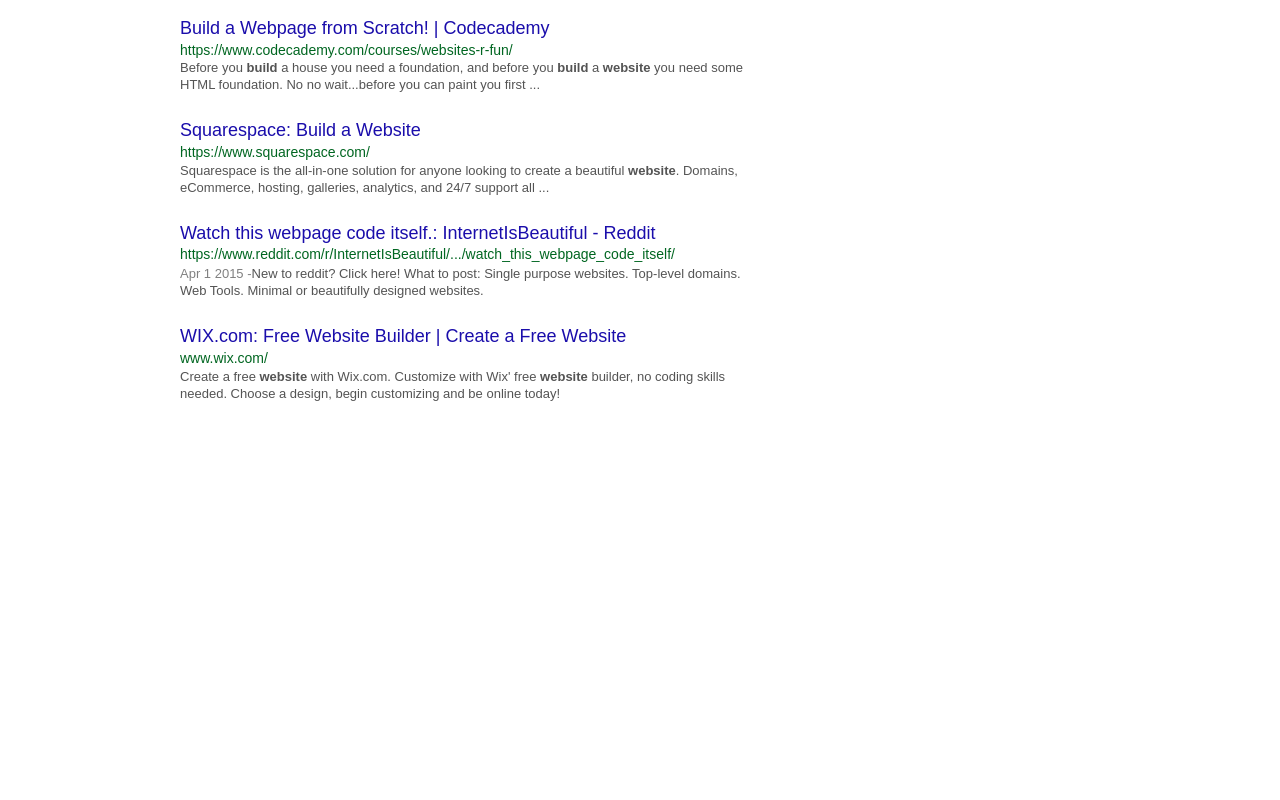
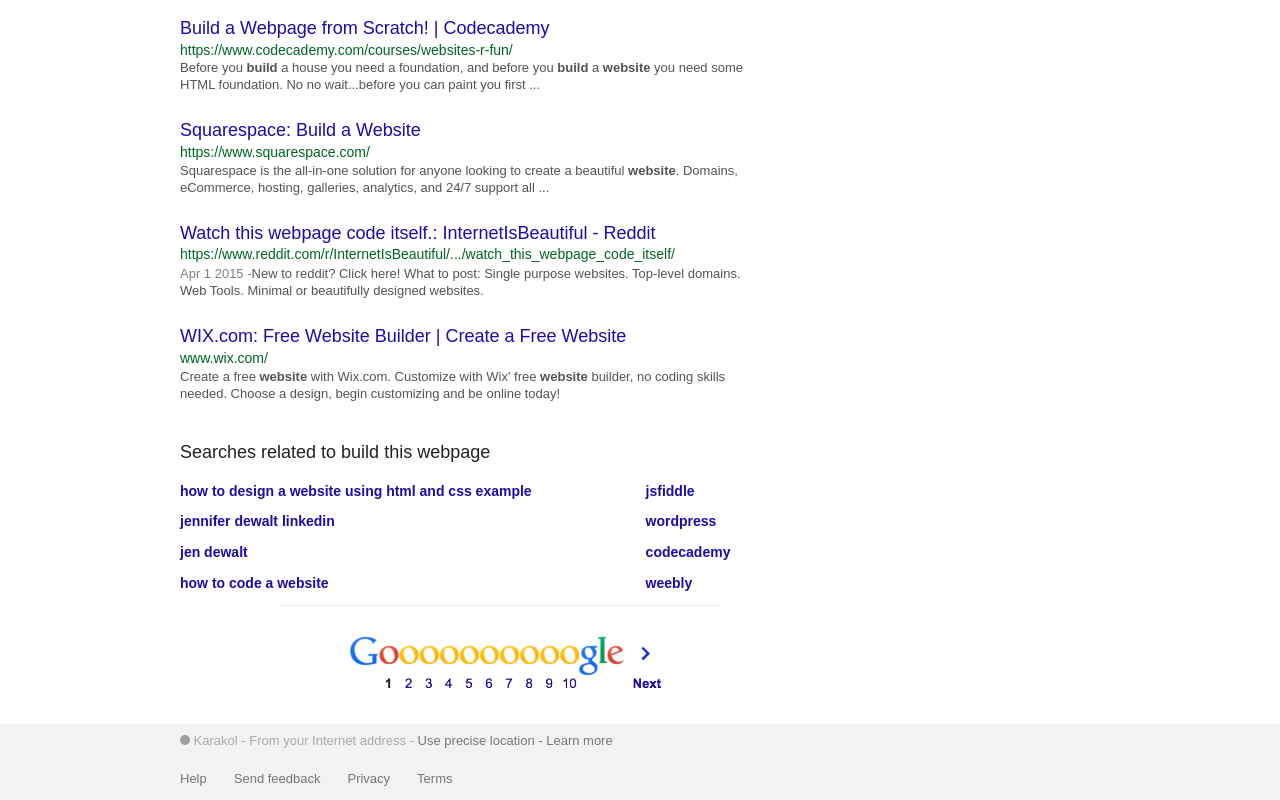
Before and after one commit to JayKamana/google-homepage, a plain HTML site: page index.html in a window 1280 px wide. Shown: the part 758-1558 px from the top of the page. Before the commit the page ends 1187 px from the top, so only its background shows below. Drawn offline with Linux system fonts and the light colour scheme.

Commit message:
finsh main section

```diff
--- a/index.html
+++ b/index.html
@@ -89,10 +89,47 @@
 				<p>Create a free <em>website</em> with Wix.com. Customize with Wix' free <em>website</em> builder, no coding skills needed. Choose a design, begin customizing and be online today!
 				</p>
 			</div>
+			<div class="extra">
+				<h3>Searches related to build this webpage</h3>
+				<div class="related">
+					<div class="related-1">
+					<ul>
+						<li><a href="https://www.google.com/search?safe=off&q=how+to+design+a+website+using+html+and+css+with+example&sa=X&ved=0ahUKEwi4yMHkze_TAhWlNpoKHcieBDwQ1QIIbCgA">how to design a website using html and css example</a></li>
+						<li><a href="https://www.google.com/search?safe=off&q=jennifer+dewalt+linkedin&sa=X&ved=0ahUKEwi4yMHkze_TAhWlNpoKHcieBDwQ1QIIbSgB">jennifer dewalt linkedin</a></li>
+						<li><a href="https://www.google.com/search?safe=off&q=jen+dewalt&sa=X&ved=0ahUKEwi4yMHkze_TAhWlNpoKHcieBDwQ1QIIbigC">jen dewalt</a></li>
+						<li><a href="https://www.google.com/search?safe=off&q=how+to+code+a+website&sa=X&ved=0ahUKEwi4yMHkze_TAhWlNpoKHcieBDwQ1QIIbygD">how to code a website</a></li>
+					</ul>
+
+					</div>
+					<div class="related-2">
+						<ul>
+							<li><a href="https://www.google.com/search?safe=off&q=jsfiddle&sa=X&ved=0ahUKEwi4yMHkze_TAhWlNpoKHcieBDwQ1QIIcCgE">jsfiddle</a></li>
+							<li><a href="https://www.google.com/search?safe=off&q=wordpress&sa=X&ved=0ahUKEwi4yMHkze_TAhWlNpoKHcieBDwQ1QIIcSgF">wordpress</a></li>
+							<li><a href="https://www.google.com/search?safe=off&q=codecademy&sa=X&ved=0ahUKEwi4yMHkze_TAhWlNpoKHcieBDwQ1QIIcigG">codecademy</a></li>
+							<li><a href="https://www.google.com/search?safe=off&q=weebly&sa=X&ved=0ahUKEwi4yMHkze_TAhWlNpoKHcieBDwQ1QIIcygH">weebly</a></li>
+						</ul>
+					</div>
+				</div>
+				<div class="navcnt">
+					<img src="images/next.png">
+				</div>
+			</div>
 		</div>
 
 	</div>
 
+	<footer class="row">
+	<div class="foot-wrapper"><p><span></span><span> Karakol - From your Internet address - </span>Use precise location - Learn more</p>
+
+			<ul>
+				<li>Help</li>
+				<li>Send feedback</li>
+				<li>Privacy</li>
+				<li>Terms</li>
+			</ul>
+	</div>
+
+	</footer>
 
 </body>
 </html>
--- a/styles/styles.css
+++ b/styles/styles.css
@@ -37,7 +37,7 @@ body {
 }
 
 .row {
-	background: #FAFAFA;
+	background: #F2F2F2;
 }
 
 
@@ -71,28 +71,28 @@ input[type="search"] {
 	flex: 1;
 }
 
-ul {
+header ul {
 	display: flex;
 	padding-left: 16px;
 }
 
-ul a {
+header ul a {
 	text-decoration: none;
 	color: #777
 }
 
-ul li {
+header ul li {
 	list-style-type: none;
 	padding: 10px 16px 12px;
 	font-size: 13px;
 	font-family: arial,sans-serif;
 }
 
-ul li:hover {
+header ul li:hover {
 	color: #222;
 }
 
-li:nth-child(5) {
+header li:nth-child(5) {
 	margin-right: auto;
 }
 
@@ -154,3 +154,94 @@ cite {
 	font-weight: bold;
 	font-style: normal;
 }
+
+.extra {
+	padding-left: 18px;
+	line-height: 1.3;
+}
+
+.extra h3 {
+	color: #222;
+	padding-bottom: 20px;
+	font-size: 18px;
+	line-height: 18px;
+	font-weight: normal;
+	margin-top: 40px;
+}
+.related {
+	display: flex;
+	flex-flow: row;
+}
+
+.related-1 {
+	flex: 4;
+}
+
+.related-2 {
+	flex: 1;
+}
+
+.related li {
+	list-style-type: none;
+	padding-bottom: 10px;
+}
+
+.related a {
+	text-decoration: none;
+	font-weight: bold;
+	font-size: 14px;
+	color: #1a0dab;
+}
+
+.related a:hover {
+	text-decoration: underline;
+}
+
+.navcnt {
+	margin: 0 auto;
+}
+
+.navcnt img {
+	position: relative;
+	width: 440px;
+	left: 100px;
+}
+
+footer {
+	color: #777;
+	font-size: small;
+}
+
+footer p span:first-child {
+	display: inline-block;
+	height: 10px;
+	width: 10px;
+	border-radius: 100%;
+	background: #9e9e9e;
+}
+
+footer p span:last-child {
+	color: #aaa;
+}
+
+footer p {
+
+	padding: 10px 0;
+}
+
+footer ul {
+	display: flex;
+	padding: 15px 0;
+}
+
+footer li {
+	list-style-type: none;
+}
+
+footer li {
+	margin-right: 27px;
+}
+
+.foot-wrapper {
+	margin-left: 180px;
+}
```
Also changed, not shown: images/next.png (added). Lines whose indentation alone changed are shown as unchanged.
